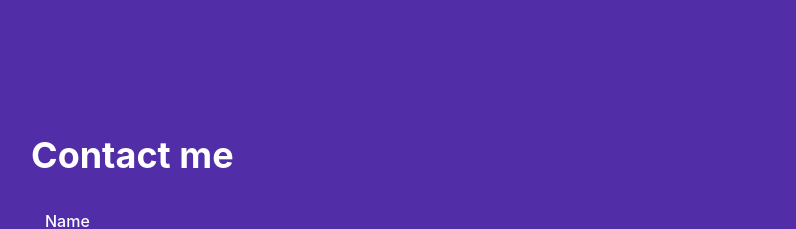
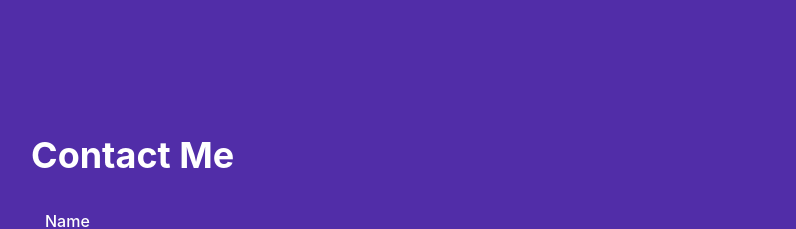
Before and after one commit to acktreptow/portfolio-pete, a React (Create React App) app: page / in a window 1280 px wide. Shown: the part 2200-2429 px from the top of the page, without its empty margins (235-1031 px from the left). Built offline with nearby package versions, Linux system fonts and the light colour scheme.

Commit message:
update title

```diff
--- a/src/components/ContactMeSection.js
+++ b/src/components/ContactMeSection.js
@@ -68,7 +68,7 @@ const LandingSection = () => {
           id="contactme-section"
           paddingLeft={isSmallerThan768 ? "20px" : "10px"}
         >
-          Contact me
+          Contact Me
         </Heading>
         <Box p={6} rounded="md" w="100%">
           <form onSubmit={formik.handleSubmit}>
```
